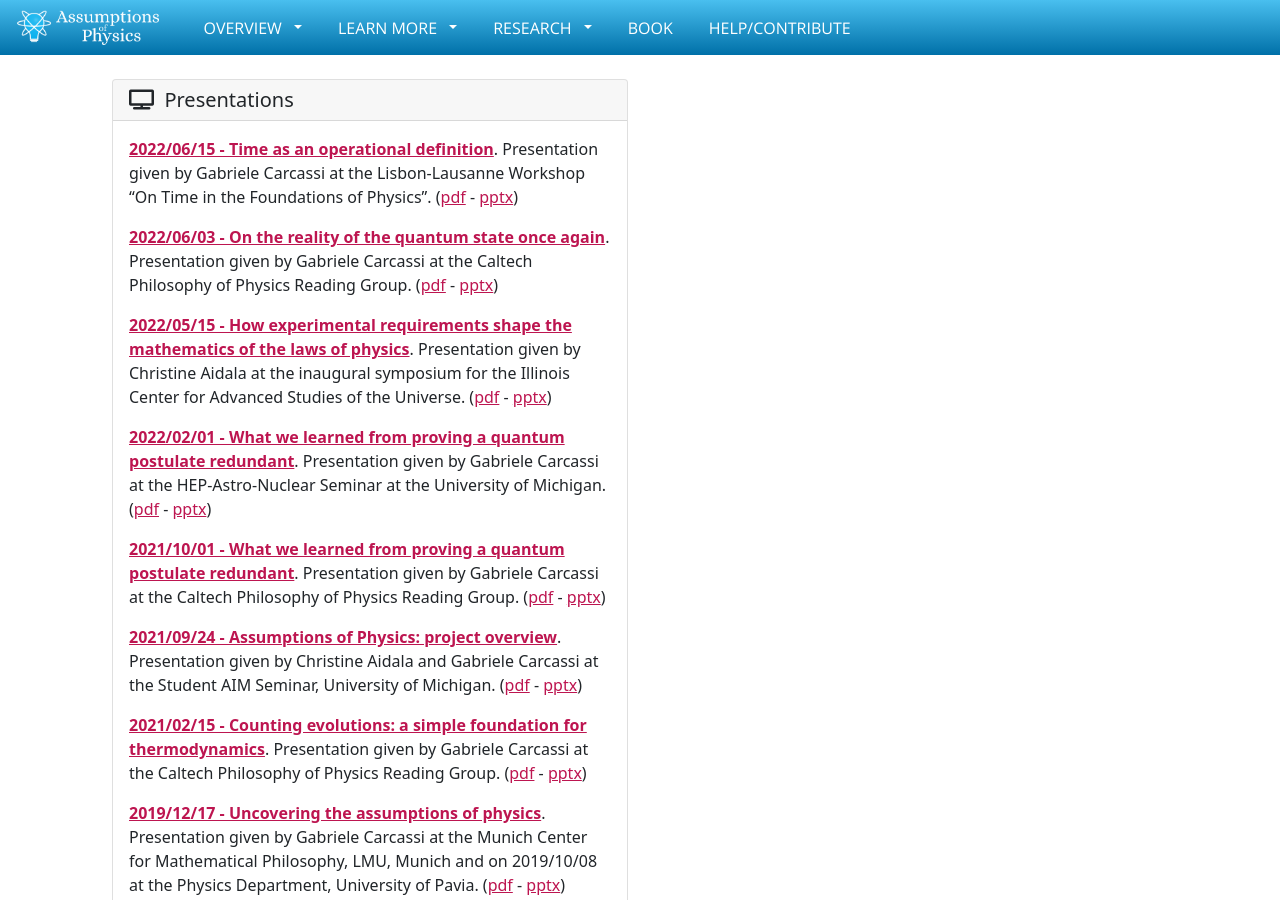
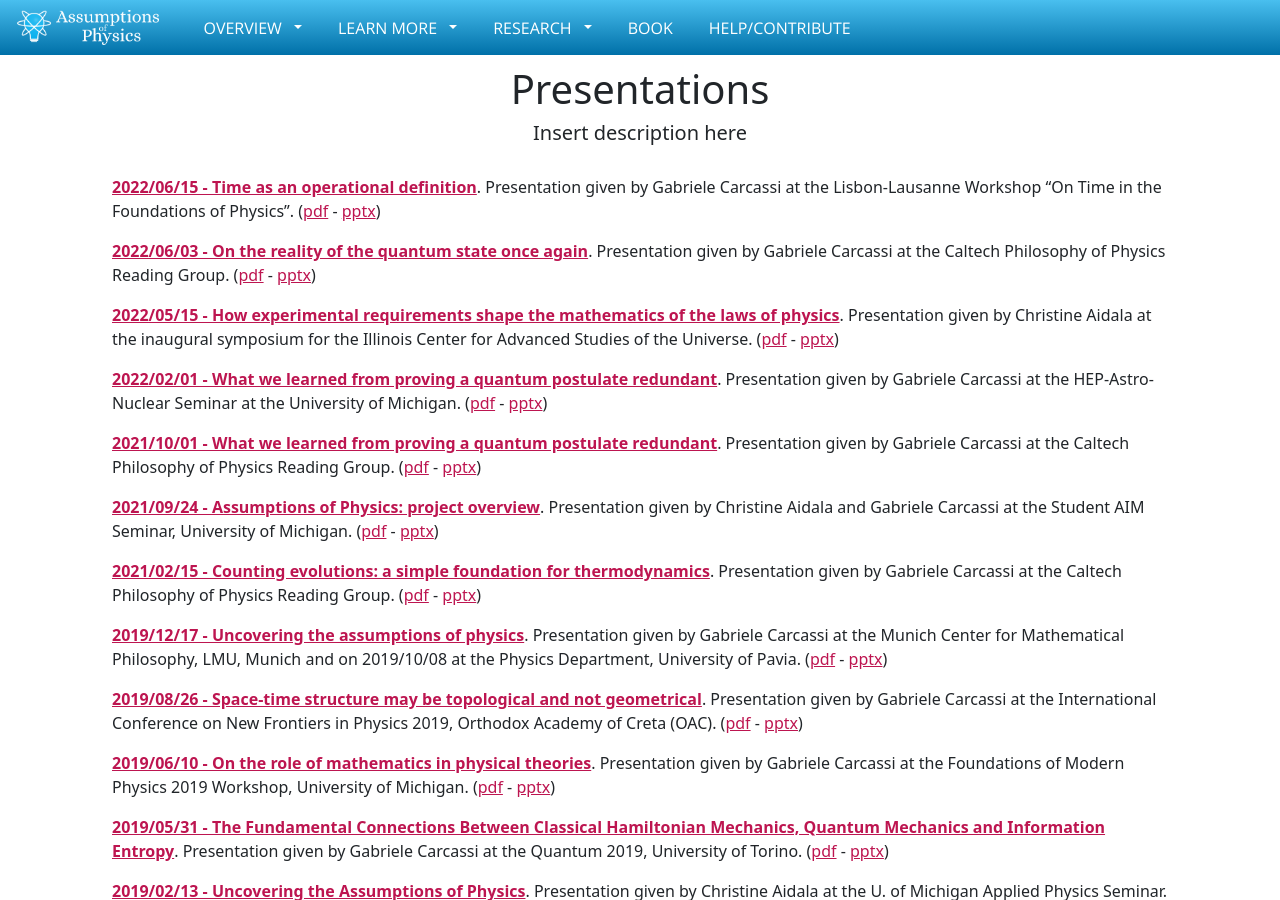
Before and after one commit to assumptionsofphysics/assumptionsofphysics.github.io, a Jekyll site: the page built from presentations.html, in a window 1280 px wide and 900 px high. Built offline with Jekyll 4.4.1, drawn with Linux system fonts in a browser that asks for light colours; nearby versions of some CDN libraries; some web fonts are replaced.

Commit message:
Edited papers and presentation pages

```diff
--- a/blog.html
+++ b/blog.html
@@ -1,6 +1,6 @@
 ---
 layout: default
-title: Learn more
+title: Blog
 ---
 <div class="container">
     <div class="row section topspace">
--- a/presentations.html
+++ b/presentations.html
@@ -4,17 +4,15 @@ title: Presentations
 ---
 <div class="container">
     <div class="row section topspace">
-        <div class="col-md-6">
-            <div class="card">
-                <h5 class="card-header"><i class="fas fa-tv"></i>&nbsp; Presentations</h5>
-                <div class="card-body">
-                    {% for presentation in site.data.presentations %}
-                      <p><b><a href="/presentations/{{ presentation.filename }}.pdf">{{ presentation.date }} - {{ presentation.title }}</a></b>.
-                          Presentation given by {{ presentation.presenter }} at the {{ presentation.venue }}.
-                          (<a href="/presentations/{{ presentation.filename }}.pdf">pdf</a> - <a href="/presentations/{{ presentation.filename }}.pptx">pptx</a>)</p>
-                    {% endfor %}
-                </div>
-            </div>
+        <p></p>
+        <h1 style="text-align: center; margin-top: -30px">Presentations</h1>
+        <h5 style="text-align: center; margin-bottom: 30px">Insert description here</h5>
+        <div class="col-md-12">
+          {% for presentation in site.data.presentations %}
+            <p><b><a href="/presentations/{{ presentation.filename }}.pdf">{{ presentation.date }} - {{ presentation.title }}</a></b>.
+                Presentation given by {{ presentation.presenter }} at the {{ presentation.venue }}.
+                (<a href="/presentations/{{ presentation.filename }}.pdf">pdf</a> - <a href="/presentations/{{ presentation.filename }}.pptx">pptx</a>)</p>
+          {% endfor %}
         </div>
     </div>
 </div>
```
Also changed, not shown: papers.html (+5 -7 lines).
